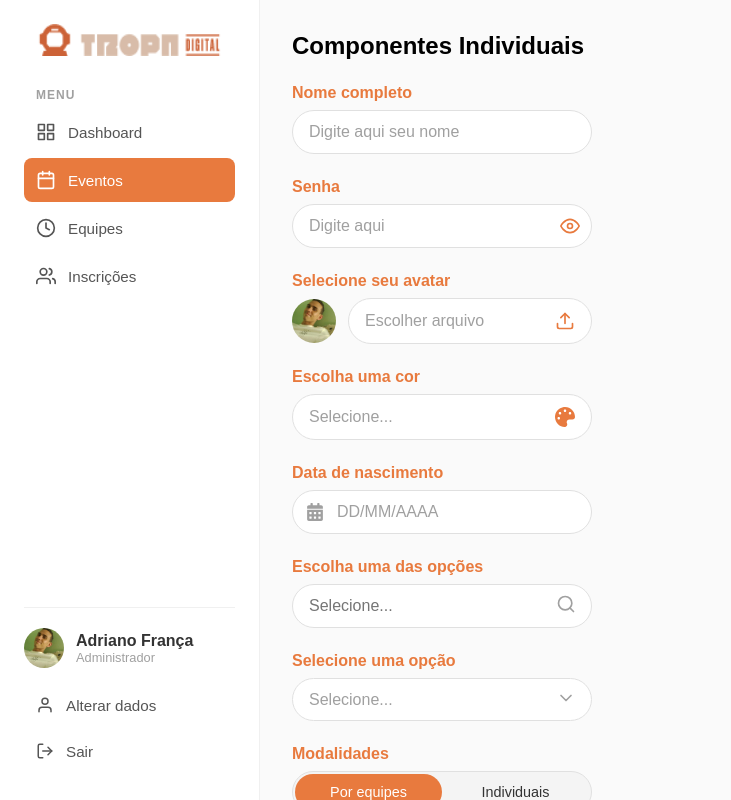
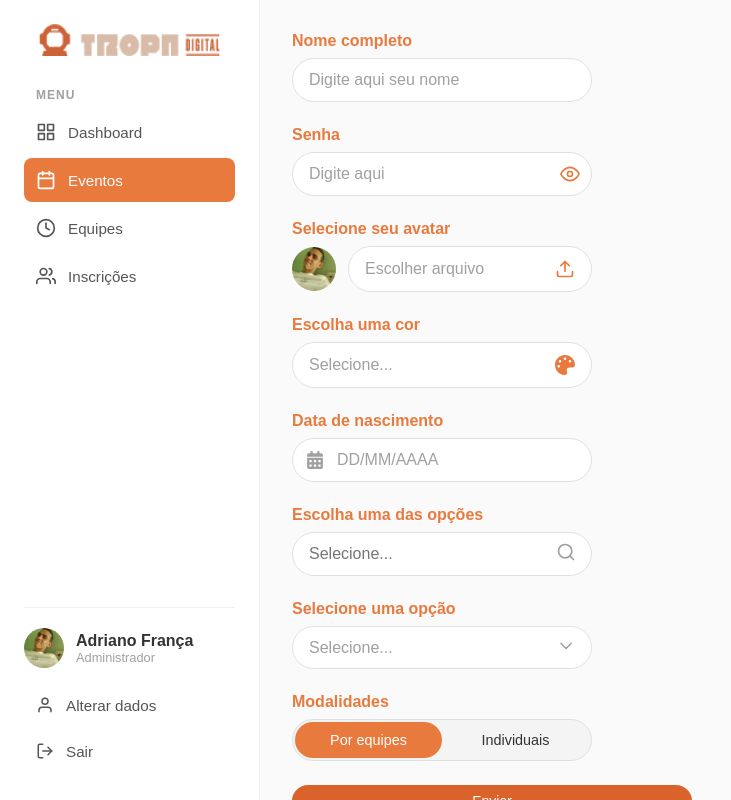
Before and after one commit to adriano-franca/teste-tropa, a React (Create React App) app: page / in a window 1280 px wide. Shown: the whole page, without its empty margins (0-731 px from the left). Built offline with nearby package versions, Linux system fonts and the light colour scheme.

Commit message:
tela app modificada para testes de todos os componentes

```diff
--- a/src/App.js
+++ b/src/App.js
@@ -15,14 +15,12 @@ import DropdownSearch from './components/DropdownSearch';
 import SelectInput from './components/SelectInput';
 import Switch from './components/Switch';
 import Sidebar from './components/Sidebar';
-import EventosPage from './components/EventosPage'; // Renomeei Table para EventosPage
+import EventosPage from './components/EventosPage';
 import ContextMenu from './components/ContextMenu';
 
-// Assets
 import AvatarTeste from './assets/perfil.jpg';
 import logoUrl from './assets/logo.png';
 
-// --- Constantes e Dados de Exemplo ---
 const opcoesDropDown = ["Opção 1", "Opção 2", "Opção 3", "Opção 4"];
 const opcoesSelect = [
   { value: 'opcao1', label: 'Opção 1' },
@@ -35,7 +33,6 @@ const dadosDosEventos = [
   { id: 3, nome: 'Festa do Peão de Barretos', equipes: 150, status: 'Encerrado', data: '20 a 25 de Maio' },
 ];
 
-// --- Layout Principal ---
 const AppLayout = styled.div`
   display: flex;
   height: 100vh;
@@ -48,7 +45,6 @@ const MainContent = styled.main`
   padding: 32px;
 `;
 
-// Container para organizar o showcase de componentes
 const ShowcaseContainer = styled.div`
   display: flex;
   flex-direction: column;
@@ -61,7 +57,6 @@ const ShowcaseContainer = styled.div`
 function App() {
   const [currentPage, setCurrentPage] = useState(1);
 
-  // Funções de handler
   const handleModalidadeChange = (selected) => {
     console.log("Modalidade alterada para:", selected);
   };
@@ -69,7 +64,6 @@ function App() {
   const handleEdit = () => alert("Editar item");
   const handleRemove = () => alert("Remover item");
 
-  // Dados do usuário para a Sidebar
   const currentUser = {
     name: "Adriano França",
     role: "Administrador",
@@ -83,9 +77,7 @@ function App() {
         <Sidebar logoUrl={logoUrl} user={currentUser} activePath={'/eventos'} />
 
         <MainContent>
-          {/* Showcase de componentes individuais */}
           <ShowcaseContainer>
-            <h2>Componentes Individuais</h2>
             <InputField label="Nome completo" placeholder="Digite aqui seu nome" />
             <PasswordInput label="Senha"/>
             <InputWithAvatar label="Selecione seu avatar" avatarSrc={AvatarTeste} fileUploadId="chat-message"/>
@@ -99,10 +91,8 @@ function App() {
               onToggle={handleModalidadeChange}
             />
             <Button>Enviar</Button>
-            <ContextMenu onView={handleView} onEdit={handleEdit} onRemove={handleRemove} />
           </ShowcaseContainer>
 
-          {/* Componente de Tabela/Página */}
           <EventosPage
             data={dadosDosEventos}
             pagination={{
```
